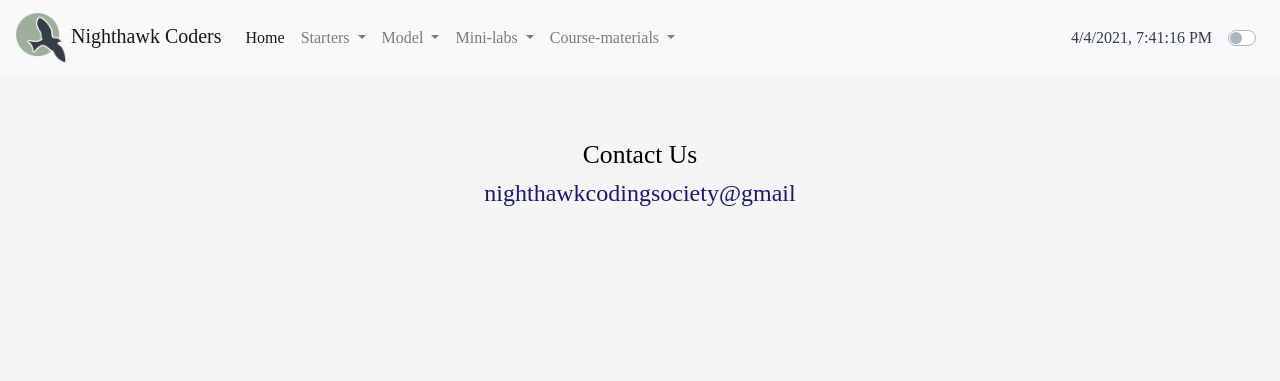
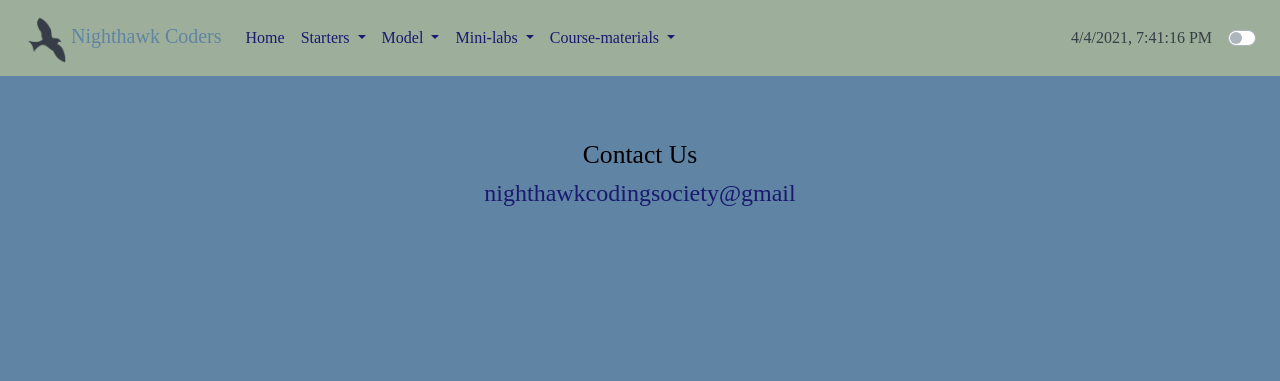
Before and after one commit to nighthawkcoders/nighthawk_csp, a Flask app: template templates/layout.html in a window 1280 px wide. Shown: the top 381 px of the page. Run offline with Flask 2, Linux system fonts and the light colour scheme; the template is opened without the code that fills it, so the values that code supplies are empty; some libraries are stand-ins or nearby versions.

Commit message:
Color crazy

```diff
--- a/templates/layout.html
+++ b/templates/layout.html
@@ -38,7 +38,7 @@
             -moz-animation: fadein 2s; /* Firefox */
             -webkit-animation: fadein 2s; /* Safari and Chrome */
             -o-animation: fadein 2s; /* Opera */
-            background-color: var(--white);
+            background-color: var(--lblue);
             color: var(--black);
         }
 
@@ -51,6 +51,22 @@
             color: var(--black);
         }
 
+        .jumbotron {
+            background-color:var(--green);
+        }
+
+        .navbar-custom {
+            background-color:var(--green);
+        }
+        /* Modify brand and text color */
+
+        .navbar-custom .navbar-brand,
+        .navbar-custom .navbar-text {
+            color: var(--lblue);
+        }
+
+
+
     </style>
 
     <!-- Use this block for page specific meta data -->
@@ -62,7 +78,7 @@
 
 <body style="font-family: gilroyLIGHT,serif; color: var(--gray);" >
     <!-- Bootstrap Navigation Code -->
-    <nav class="navbar navbar-expand-lg navbar-light bg-light">
+    <nav class="navbar navbar-expand-lg navbar-custom">
         <!-- Feature button -->
         <a class="navbar-brand" href="http://nighthawkcoders.cf/">
             <img src="/static/assets/ncs_logo.png" width="50" height="50" class="d-inline-block align-center" alt="">
```
